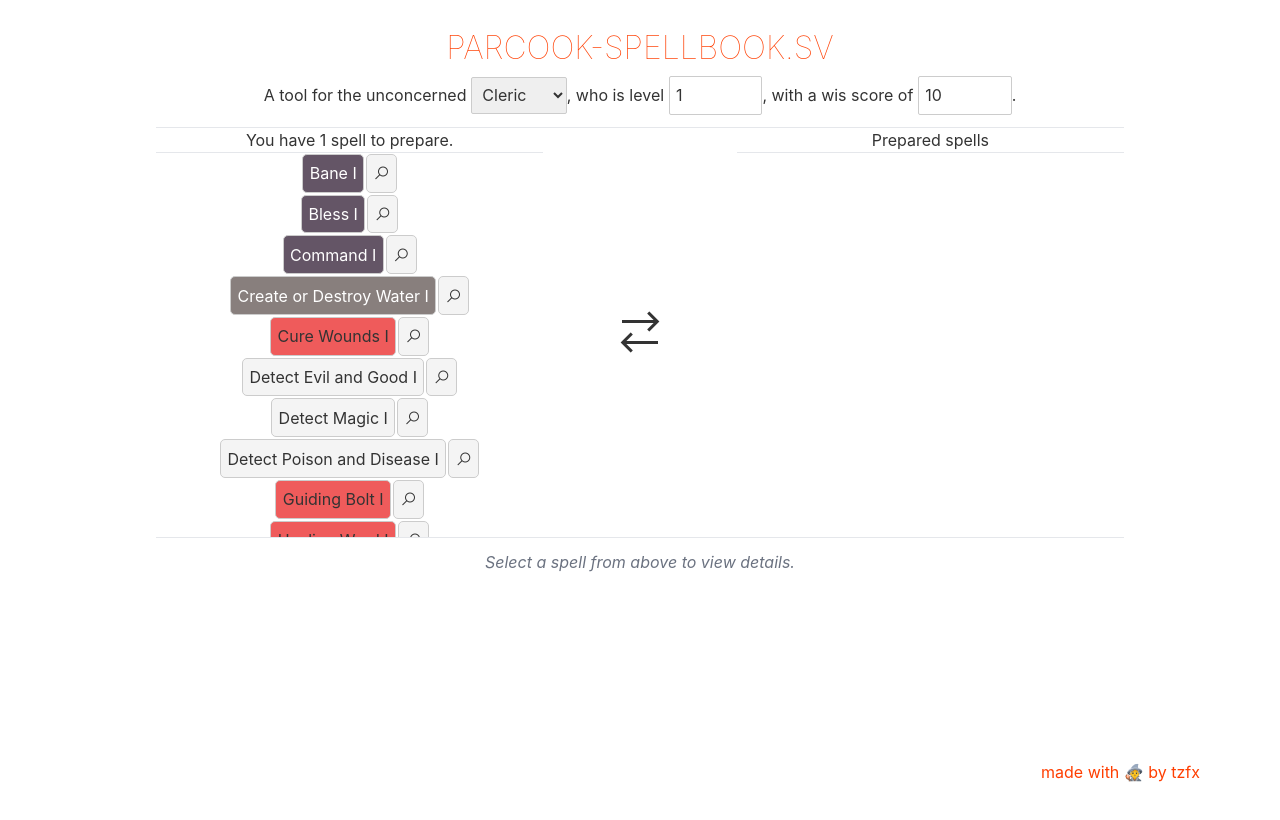
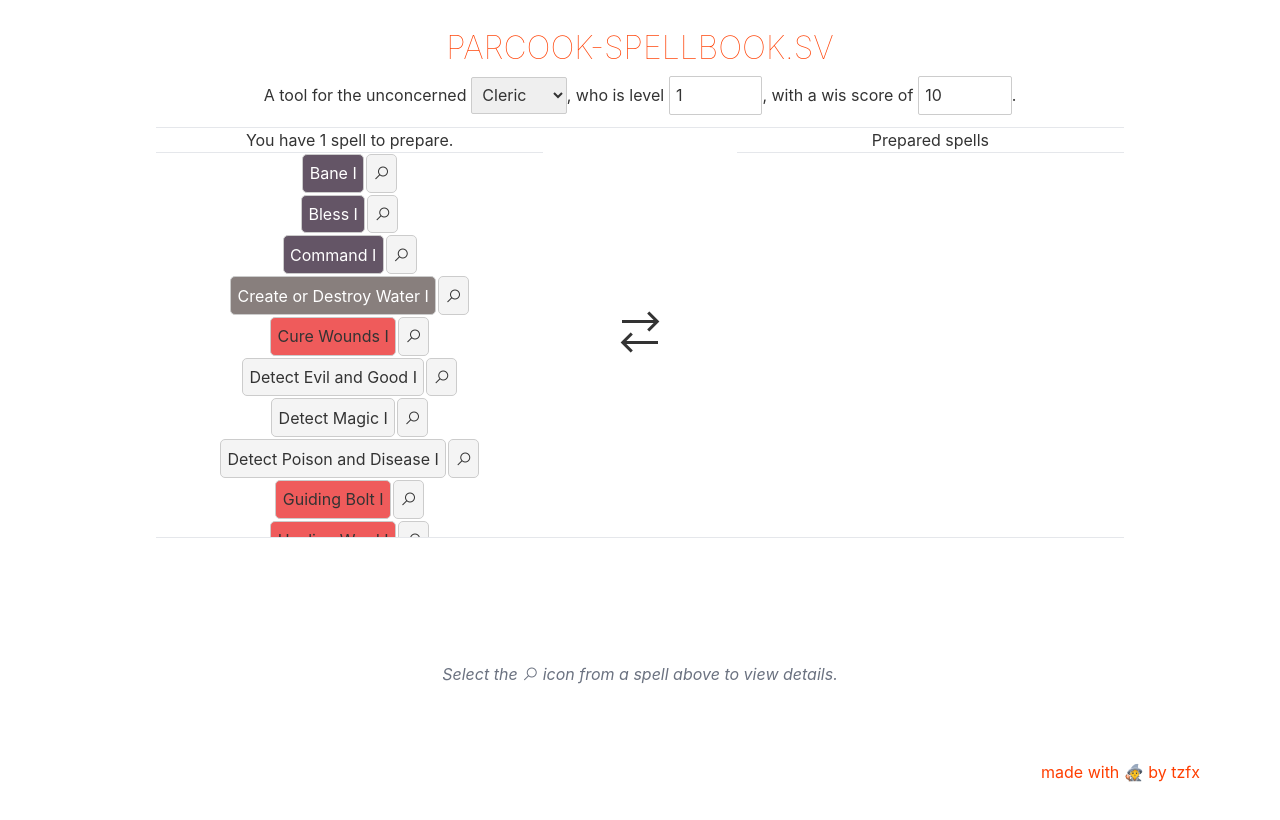
Before and after one commit to tzfx/parcook-spellbook.sv, a Svelte app: page / in a window 1280 px wide. Shown: the top 820 px of the page. Built offline with nearby package versions, Linux system fonts and the light colour scheme.

Commit message:
fix: prep sorting, pane text.

```diff
--- a/src/Spellbook.svelte
+++ b/src/Spellbook.svelte
@@ -182,7 +182,9 @@
             <h2>Prepared spells</h2>
             <hr />
             <ul class="overflow-auto max-h-96">
-                {#each prep.prepared as spell}
+                {#each prep.prepared
+                    .sort((a, b) => (a.name < b.name ? -1 : 1))
+                    .sort((a, b) => (a.level < b.level ? -1 : 1)) as spell}
                     <Spell
                         on:message={selectedSpell$}
                         {spell}
@@ -203,8 +205,11 @@
         {#if selectedSpell != null}
             <SpellDetails spell={selectedSpell} />
         {:else}
-            <p class="text-center text-gray-500">
-                <em>Select a spell from above to view details.</em>
+            <p class="text-center text-gray-500 pt-28">
+                <em
+                    >Select the <i class="las la-search" /> icon from a spell above
+                    to view details.</em
+                >
             </p>
         {/if}
     </div>
```
